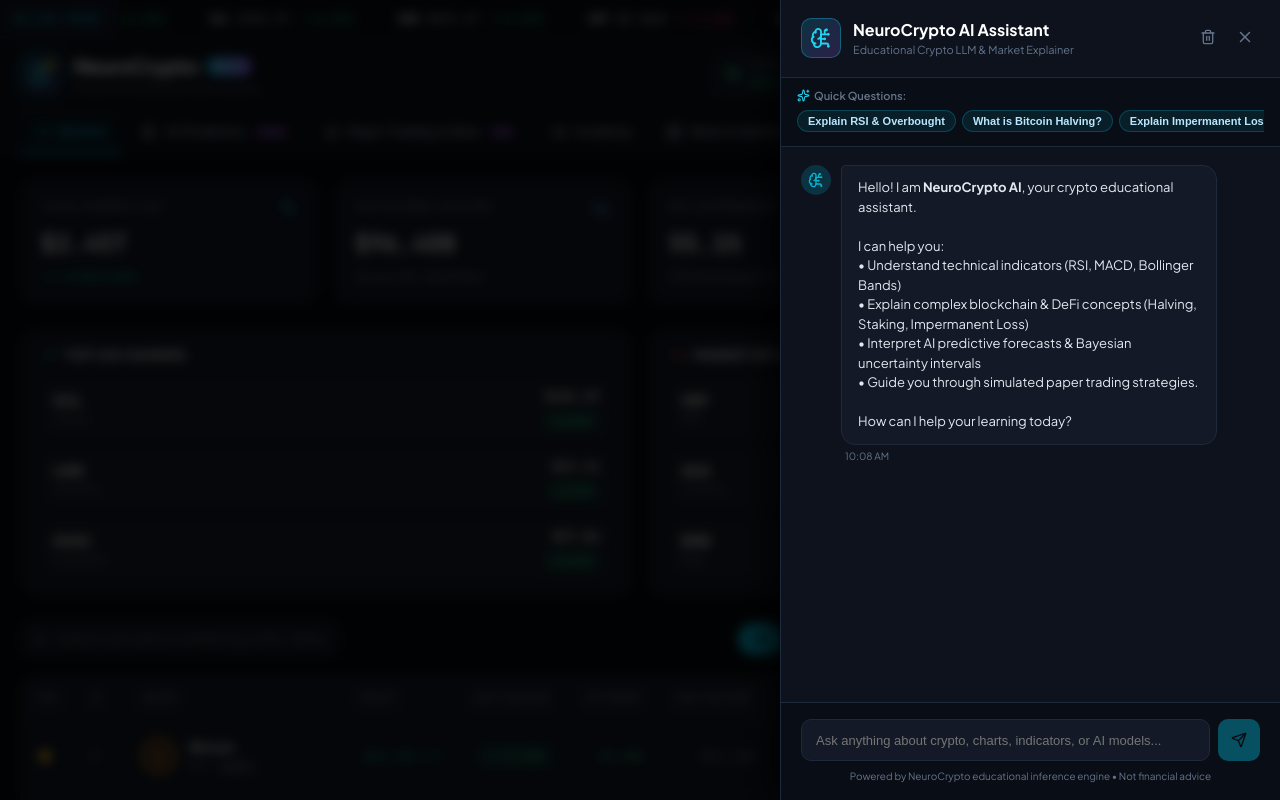
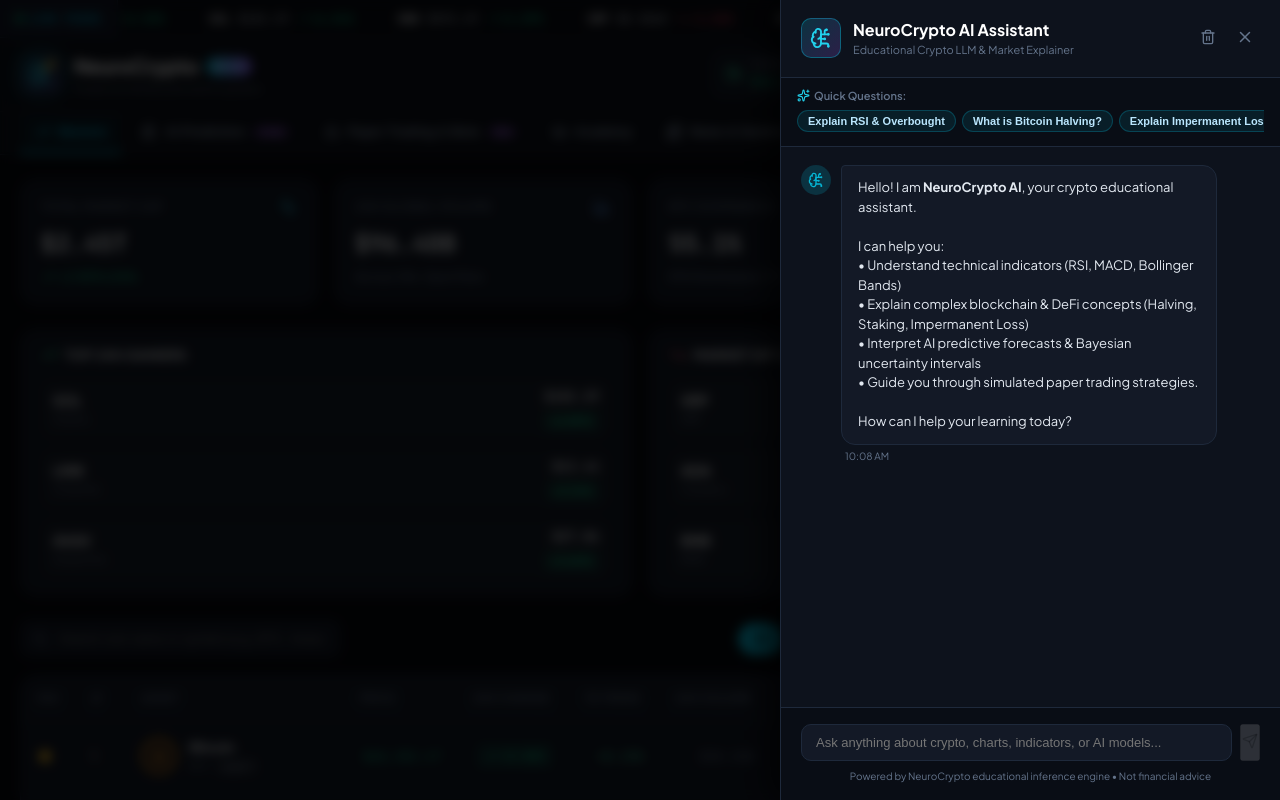
Before and after one commit to Z-tech786/Crypto_Market_Predictor, a React (Vite) app in the folder frontend/: page / in a window 1280 px wide. Both pictures are taken after a click on the button "AI Assistant". Shown: the top 800 px of the page. Built offline with nearby package versions, Linux system fonts and the light colour scheme.

Commit message:
updating styling

```diff
--- a/frontend/src/App.css
+++ b/frontend/src/App.css
@@ -3206,18 +3206,7 @@
   border-color: var(--accent-cyan);
 }
 
-.btn-assistant-send {
-  background: var(--accent-cyan);
-  border: none;
-  color: #07090e;
-  width: 42px;
-  height: 42px;
-  border-radius: var(--radius-md);
-  display: flex;
-  align-items: center;
-  justify-content: center;
-  cursor: pointer;
-}
+
 
 .btn-assistant-send:disabled {
   opacity: 0.4;
```
